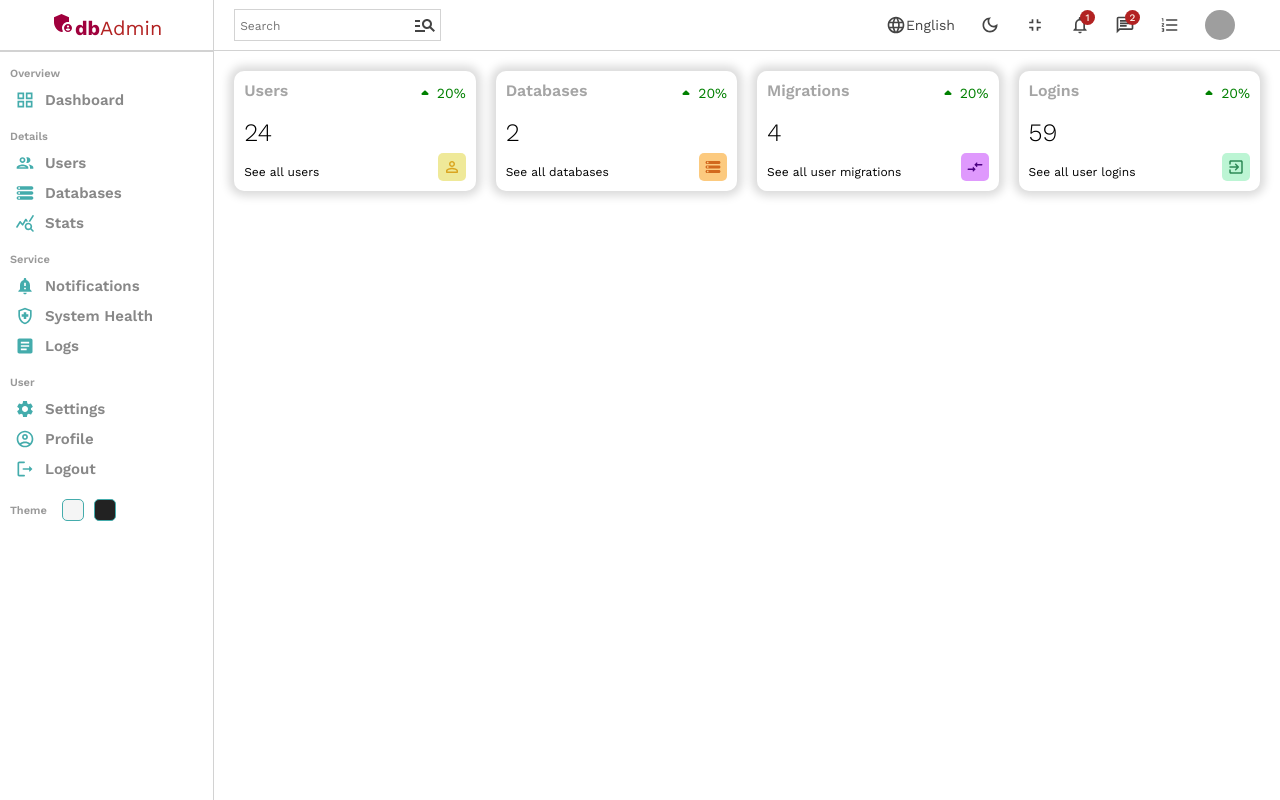
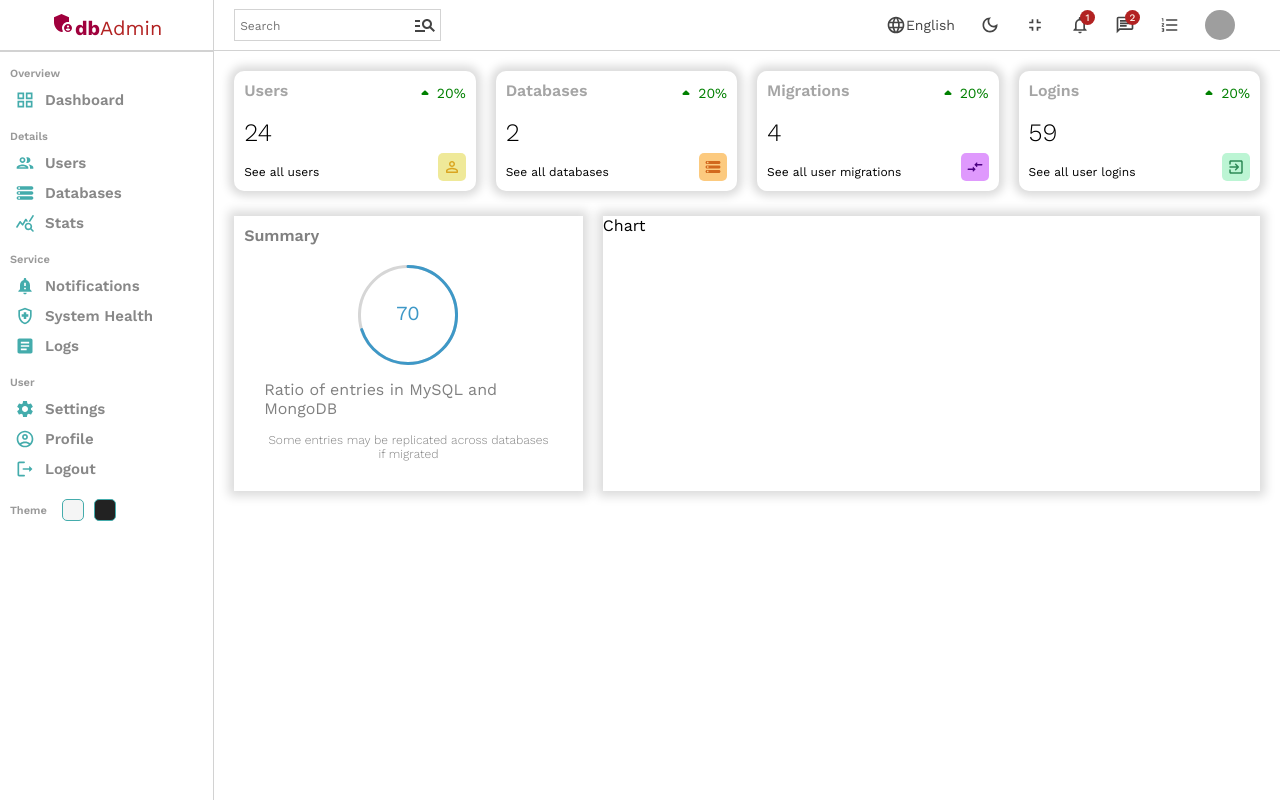
Before and after one commit to AnkurDesai11/adminportal, a React (Create React App) app: page / in a window 1280 px wide. Built offline with nearby package versions, Linux system fonts and the light colour scheme; grey boxes are pictures that could not be loaded.

Commit message:
started charts

```diff
--- a/package.json
+++ b/package.json
@@ -11,6 +11,7 @@
     "@testing-library/react": "^13.2.0",
     "@testing-library/user-event": "^13.5.0",
     "react": "^18.1.0",
+    "react-circular-progressbar": "^2.0.4",
     "react-dom": "^18.1.0",
     "react-router-dom": "^6.3.0",
     "react-scripts": "5.0.1",
--- /dev/null
+++ b/src/components/chart/Chart.jsx
@@ -0,0 +1,9 @@
+import "./chart.scss"
+
+const Chart = () => {
+    return (
+        <div className='chart'>Chart</div>
+    )
+}
+
+export default Chart
--- /dev/null
+++ b/src/components/chart/chart.scss
@@ -0,0 +1,6 @@
+.chart {
+    flex: 6;
+    box-shadow: 0px 0px 10px 5px rgba(0, 0, 0, 0.15);
+    -webkit-box-shadow: 0px 0px 10px 5px rgba(0, 0, 0, 0.15);
+    -moz-box-shadow: 0px 0px 10px 5px rgba(0, 0, 0, 0.15);
+}
--- /dev/null
+++ b/src/components/featured/Featured.jsx
@@ -0,0 +1,22 @@
+import "./featured.scss";
+import { CircularProgressbar } from "react-circular-progressbar";
+import "react-circular-progressbar/dist/styles.css"
+
+const Featured = () => {
+    return (
+        <div className="featured">
+            <div className="top">
+                <h1 className="title">Summary</h1>
+            </div>
+            <div className="bottom">
+                <div className="featuredChart">
+                    <CircularProgressbar value={70} text={"70"} strokeWidth={3} />
+                </div>
+                <p className="title">Ratio of entries in MySQL and MongoDB</p>
+                <p className="description">Some entries may be replicated across databases if migrated</p>
+            </div>
+        </div>
+    )
+}
+
+export default Featured
--- /dev/null
+++ b/src/components/featured/featured.scss
@@ -0,0 +1,45 @@
+.featured {
+    flex: 3;
+    box-shadow: 0px 0px 10px 5px rgba(0, 0, 0, 0.15);
+    -webkit-box-shadow: 0px 0px 10px 5px rgba(0, 0, 0, 0.15);
+    -moz-box-shadow: 0px 0px 10px 5px rgba(0, 0, 0, 0.15);
+    padding: 10px;
+
+    .top {
+        display: flex;
+        align-items: center;
+        justify-content: space-between;
+        color: gray;
+
+        .title {
+            font-size: 16px;
+            font-weight: 600;
+        }
+    }
+
+    .bottom {
+        padding: 20px;
+        display: flex;
+        flex-direction: column;
+        align-items: center;
+        justify-content: center;
+        gap: 15px;
+
+        .featuredChart {
+            width: 100px;
+            height: 100px;
+        }
+
+        .title {
+            font-weight: 400;
+            color: gray;
+        }
+
+        .description {
+            font-weight: 300;
+            font-size: 12px;
+            color: gray;
+            text-align: center;
+        }
+    }
+}
--- a/src/components/widget/Widget.jsx
+++ b/src/components/widget/Widget.jsx
@@ -64,7 +64,7 @@ const Widget = ({ type }) => {
             <div className="left">
                 <span className="title">{data.title}</span>
                 <span className="counter">{data.number}</span>
-                <span className="link"><a href="">{data.link}</a></span>
+                <span className="link"><a href={data.title}>{data.link}</a></span>
             </div>
             <div className="right">
                 <div className="percentage positive">
@@ -72,7 +72,7 @@ const Widget = ({ type }) => {
                 </div>
                 {data.icon}
             </div>
-        </div>
+        </div >
     )
 }
 
--- a/src/pages/home/Home.jsx
+++ b/src/pages/home/Home.jsx
@@ -1,4 +1,6 @@
 import React from 'react'
+import Featured from '../../components/featured/Featured'
+import Chart from '../../components/chart/Chart'
 import Navbar from '../../components/navbar/Navbar'
 import Sidebar from '../../components/sidebar/Sidebar'
 import Widget from '../../components/widget/Widget'
@@ -16,6 +18,10 @@ const Home = () => {
                     <Widget type="Migrations" />
                     <Widget type="Logins" />
                 </div>
+                <div className="charts">
+                    <Featured />
+                    <Chart />
+                </div>
             </div>
         </div>
     )
--- a/src/pages/home/home.scss
+++ b/src/pages/home/home.scss
@@ -5,9 +5,14 @@
         flex: 5;
     }
 
-    .widgets {
+    .widgets,
+    .charts {
         display: flex;
         padding: 20px;
         gap: 20px;
     }
+
+    .charts {
+        padding: 5px 20px;
+    }
 }
```
Also changed, not shown: 1 other file (tests, documents, lock files or other folders).
